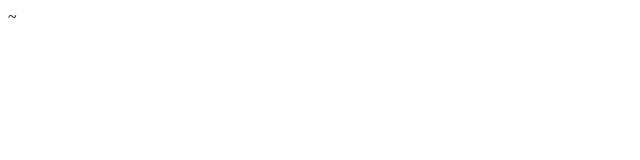
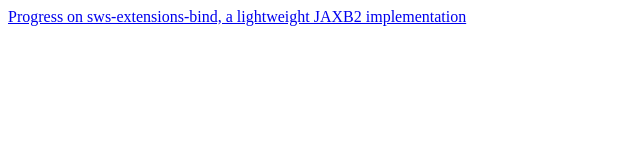
Before and after one commit to grgrzybek/sws-extensions, a plain HTML site: page index.html in a window 1280 px wide. Shown: the whole page, without its empty margins (0-640 px from the left). Drawn offline with Linux system fonts and the light colour scheme.

Commit message:
Summary page

```diff
--- a/index.html
+++ b/index.html
@@ -1,6 +1,10 @@
 <!DOCTYPE html>
 <html>
-	<body>
-	~
-	</body>
+<head>
+<style>
+</style>
+</head>
+<body>
+	<a href="progress.html">Progress on sws-extensions-bind, a lightweight JAXB2 implementation</a>
+</body>
 </html>
```
